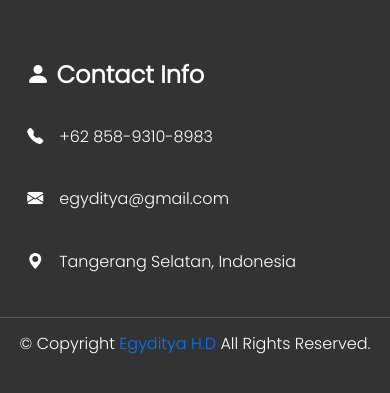
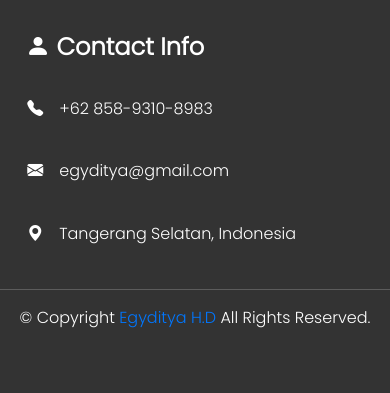
Before and after one commit to aysrg9/egyditya, a plain HTML site: page index.html in a window 390 px wide. Shown: the part 2794-3187 px from the top of the page. Drawn offline with nearby package versions, Linux system fonts and the light colour scheme.

Commit message:
fix bug footer

```diff
--- a/assets/css/style.css
+++ b/assets/css/style.css
@@ -572,7 +572,7 @@ a {
 
 @media (max-width: 568px) {
   section.footer {
-    padding: 1.8rem 0%;
+    padding: 1px 0%;
     min-height: 72vh;
   }
   .footer .box-container .box h3 {
--- a/assets/js/script.js
+++ b/assets/js/script.js
@@ -1,3 +1,4 @@
+// typed js
 var typed = new Typed(".type", {
     strings: [, "Coding", "Music","Football" , "Barça","Sleep"],
     typeSpeed: 100,
--- a/index.html
+++ b/index.html
@@ -270,9 +270,7 @@
         </div>
       </div>
 
-      <h1 class="credit">
-        <div>© Copyright <a href="https://github.com/aysrg9"> Egyditya H.D</a> All Rights Reserved.</div>
-      </h1>
+      <div class="credit">© Copyright <a href="https://github.com/aysrg9"> Egyditya H.D</a> All Rights Reserved.</div>
     </section>
     <!-- Akhir Footer -->
 
```
